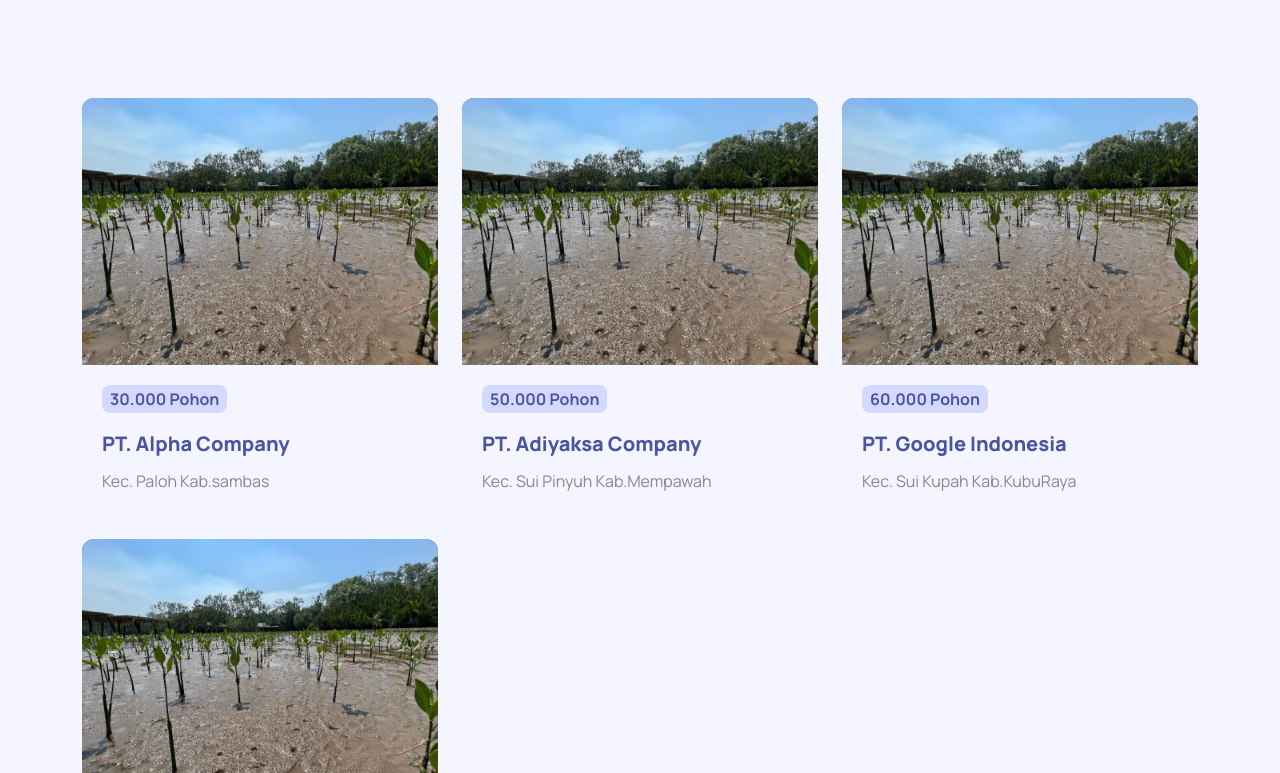
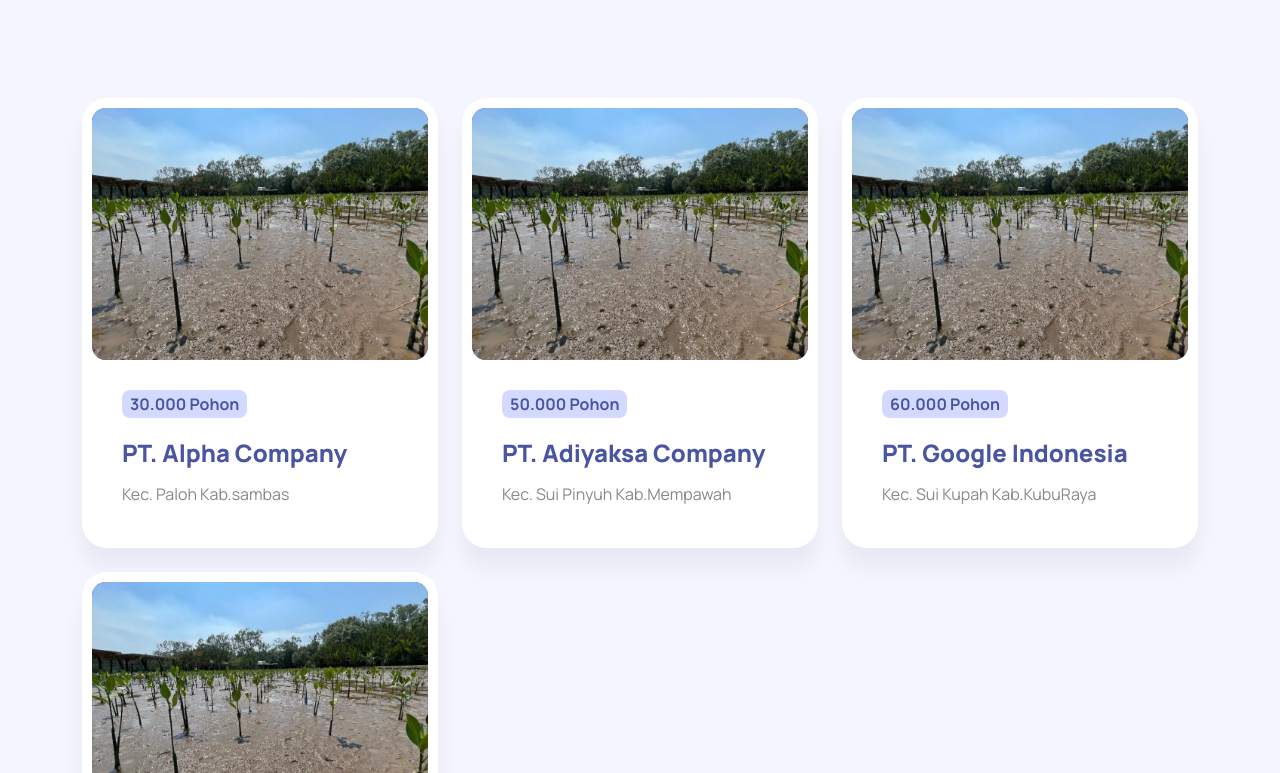
Before and after one commit to deniprobow/web-mangrove-digital-id, a Next.js app: page /plantation in a window 1280 px wide. Shown: the part 487-1260 px from the top of the page. Built offline with nearby package versions, Linux system fonts and the light colour scheme.

Commit message:
fixing css card product

```diff
--- a/_document.tsx
+++ b/_document.tsx
@@ -1,9 +1,13 @@
-import Document, { Html, Head, Main, NextScript } from "next/document";
+import Document, { Html, Main, NextScript } from 'next/document'
+import Head from 'next/head'
 
 class MyDocument extends Document {
     render() {
         return (
             <Html>
+                <Head>
+                    <title>Mangrove Digital</title>
+                </Head>
                 <body>
                     <Main />
                     <NextScript />
--- a/components/cardProduct/style/_card-product.scss
+++ b/components/cardProduct/style/_card-product.scss
@@ -1,14 +1,17 @@
 .card-product {
-    border-radius: 12px;
+    border-radius: 25px;
+    background-color: #fff;
     overflow: hidden;
     display: flex;
     flex-direction: column;
-    background-color: $bg-section-grey;
+    padding: 10px;
+    box-shadow: 0 20px 20px rgba(#000, .05);
 }
 
 .card-product--frame-img{
     width: 100%;
     padding-top: 75%;
+    border-radius: 14px;
     overflow: hidden;
     background-color: $primary-color;
     position: relative;
@@ -23,7 +26,7 @@
 }
 
 .card-product--text {
-    padding: 20px;
+    padding: 30px;
     display: flex;
     flex-direction: column;
     gap: 10px;
@@ -33,8 +36,8 @@
     }
 
     > a {
-        font-size: 1.25rem;
-        line-height: 1.3;
+        font-size: 1.5rem;
+        line-height: 1.4;
         text-decoration: none;
         font-weight: 800;
         color: $primary-color;
```
